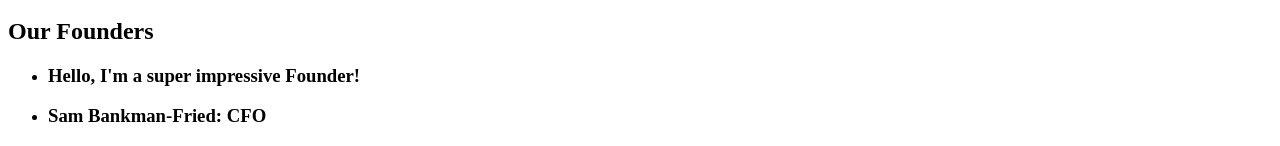
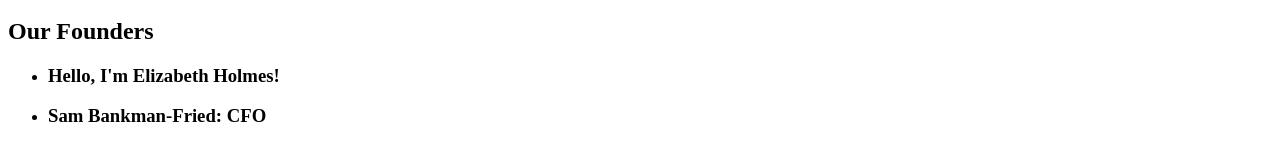
Before and after one commit to SylviaRemington/react-components, a React (Vite) app: page / in a window 1280 px wide. Shown: the part 173-319 px from the top of the page. Built offline with nearby package versions, Linux system fonts and the light colour scheme.

Commit message:
creating props in a more dynamic way with props.name

```diff
--- a/src/components/FounderListItem/FounderListItem.jsx
+++ b/src/components/FounderListItem/FounderListItem.jsx
@@ -1,10 +1,10 @@
 // src/components/FounderListItem/FounderListItem.jsx
 // DECLARED THE COMPONENT & EXPORTED IT //the component FounderListItem
 
-const FounderListItem = () => {
+const FounderListItem = (props) => {
   return (
     <li>
-      <h3>Hello, I'm a super impressive Founder!</h3>
+      <h3>Hello, I'm {props.name}!</h3>
     </li>
   );
 };
```
